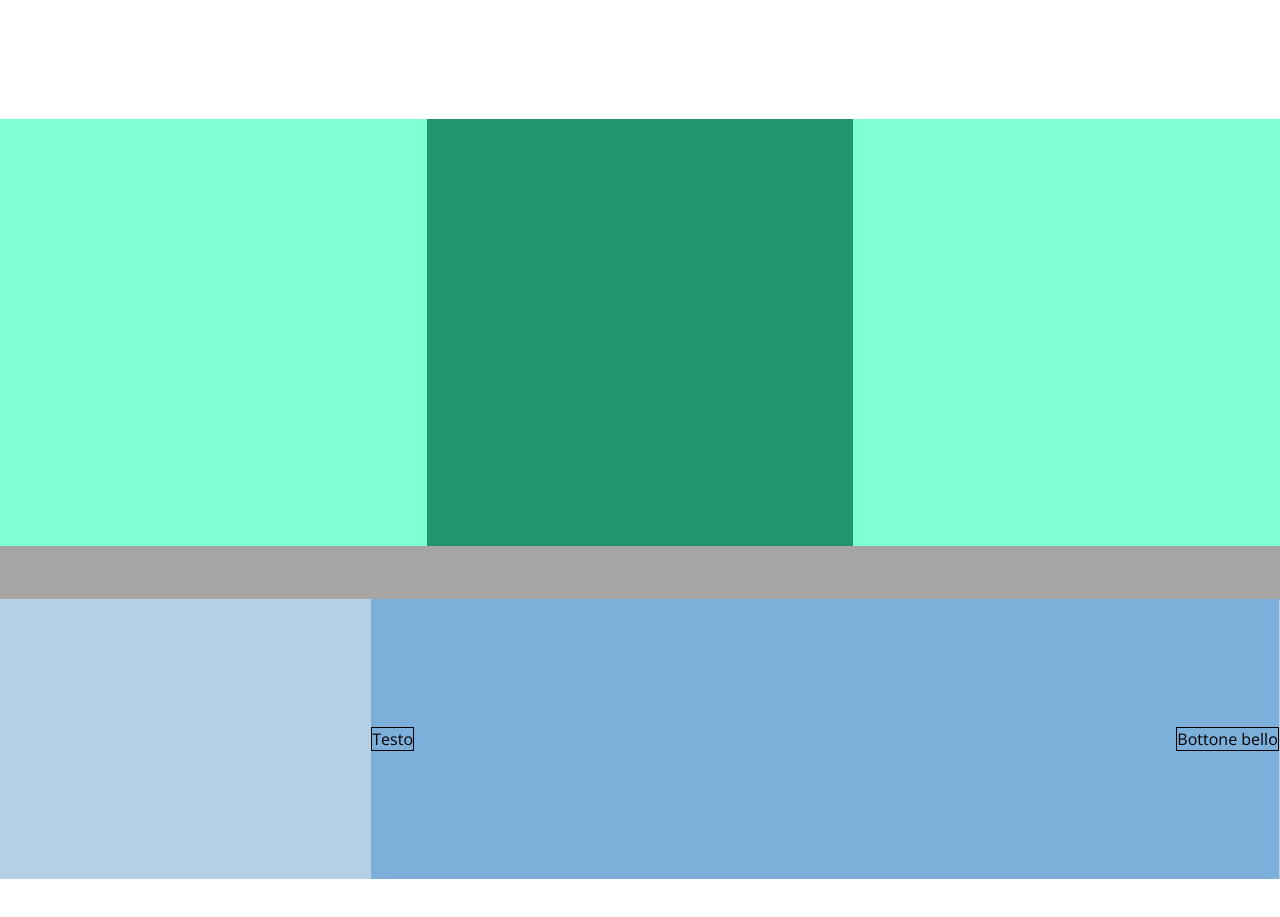
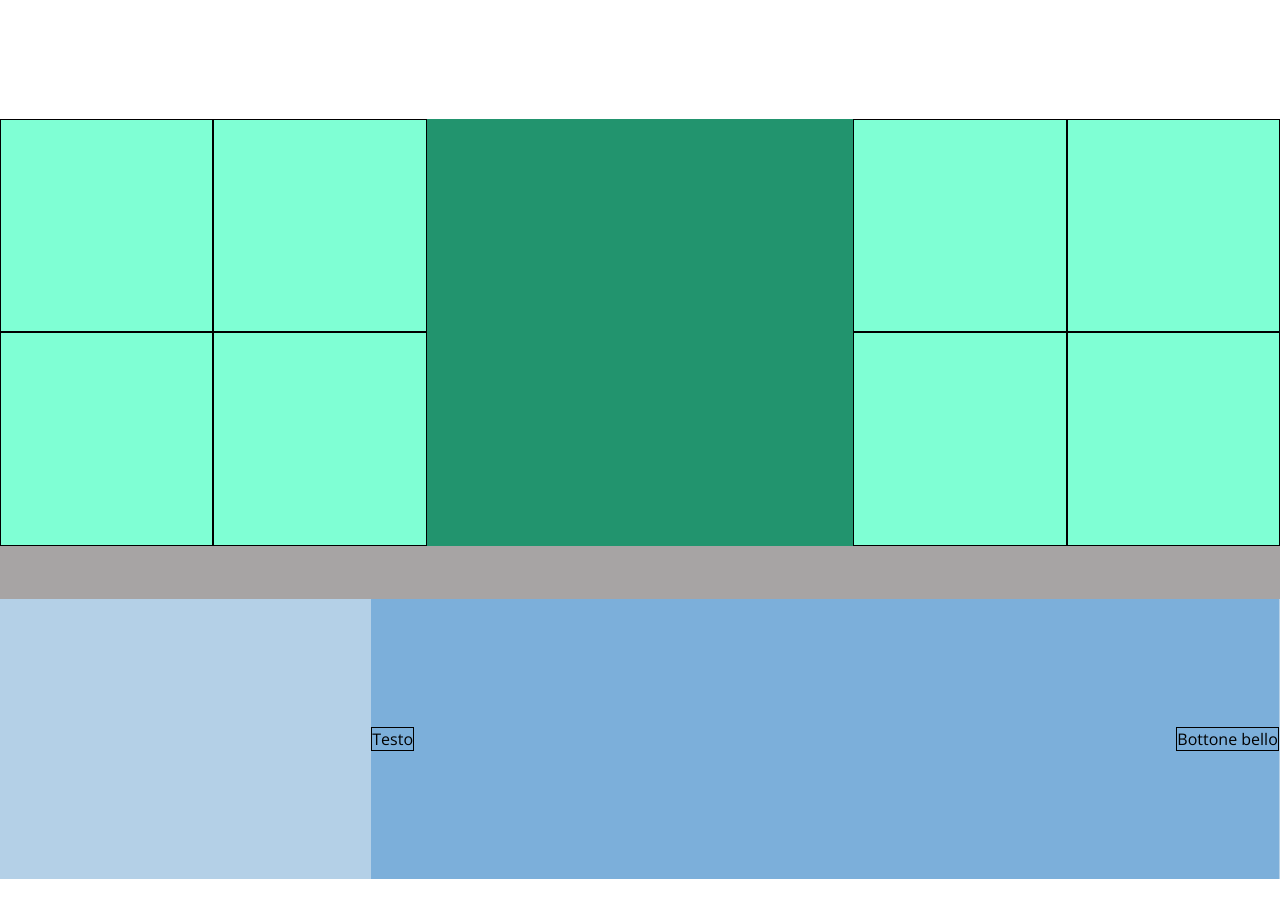
Before and after one commit to GiadaGallitto/htmlcss-dropbox, a plain HTML site: page index.html in a window 1280 px wide. Shown: the part 3621-4538 px from the top of the page. Drawn offline with nearby package versions, Linux system fonts and the light colour scheme.

Commit message:
Squares logos 2

```diff
--- a/css/style.css
+++ b/css/style.css
@@ -327,6 +327,7 @@ section.partnership>div{
 div.logos-part .box-logo{
     width: calc(100vw / 6);
     height: calc(100vw / 6);
+    border: 1px solid black;
 }
 
 .partnership div.logo-info{
```
Also changed, not shown: index.html (+3 -1 lines).
